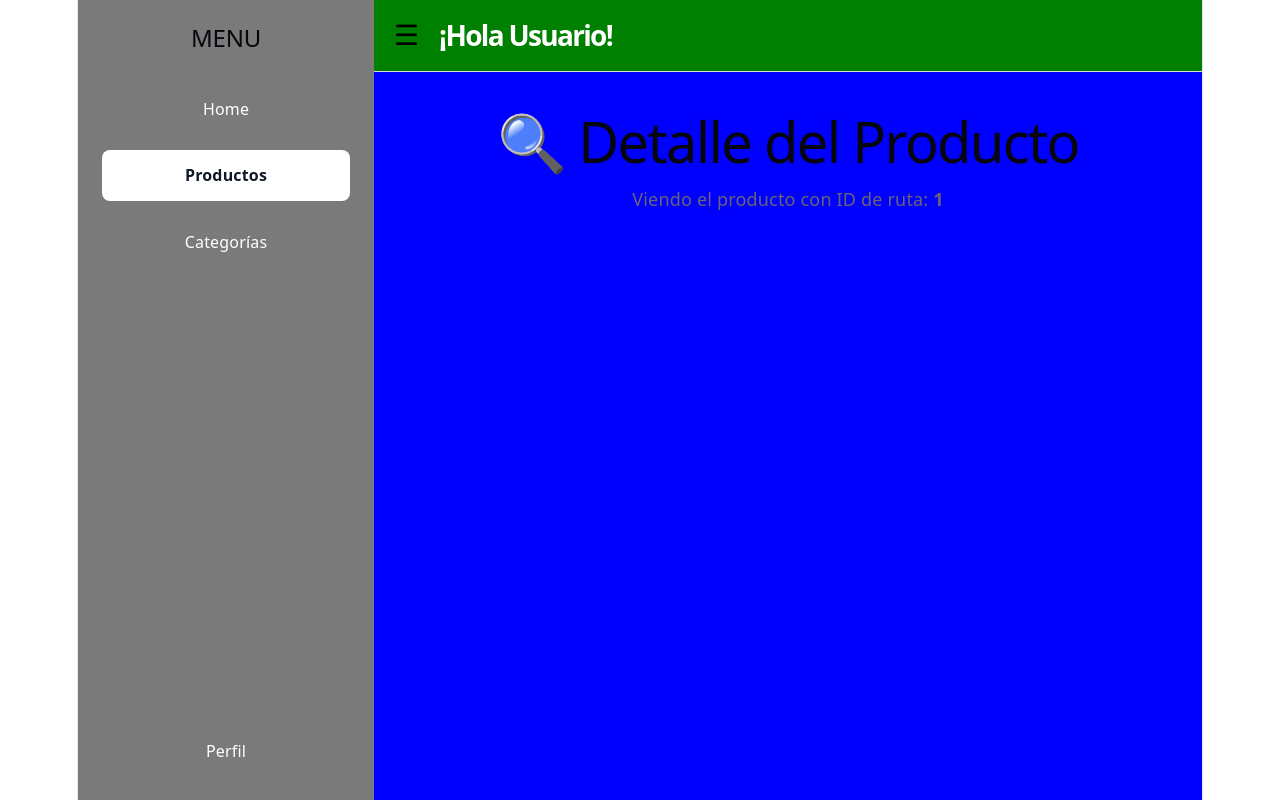
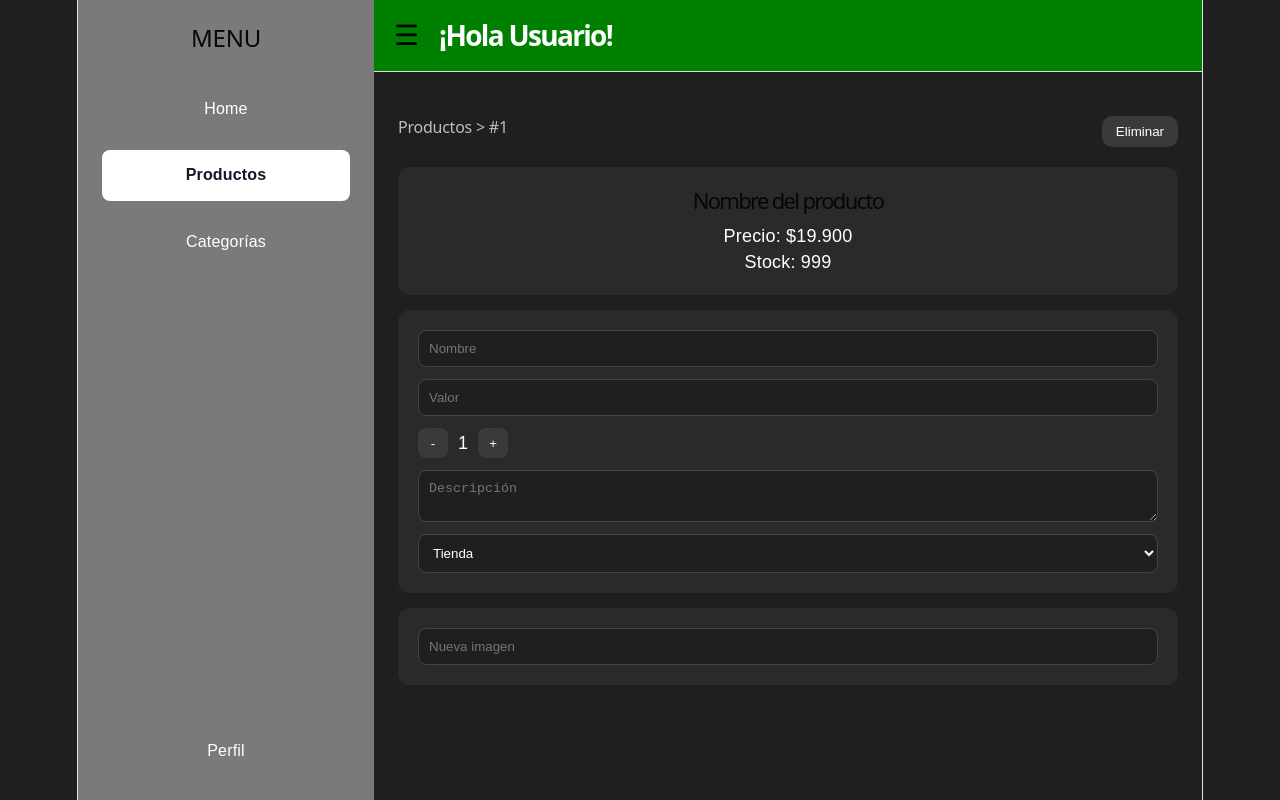
Before and after one commit to thomasss070/Dashboard_e-commerce, a React (Vite) app: page /products/1 in a window 1280 px wide. Built offline with nearby package versions, Linux system fonts and the light colour scheme.

Commit message:
user story 7

```diff
--- a/src/componets/Layout/Layout.css
+++ b/src/componets/Layout/Layout.css
@@ -112,7 +112,7 @@
 
   padding: 24px;
 
-  background: blue;
+  background: transparent;
 }
 
 /* ======================
--- a/src/componets/Layout/Layout.jsx
+++ b/src/componets/Layout/Layout.jsx
@@ -12,6 +12,7 @@ function Layout({ children, user }) {
 
   return (
     <div className="layout">
+
 
       {/* Overlay mobile */}
       {sidebarOpen && (
--- a/src/pages/products/productslist/productslist.css
+++ b/src/pages/products/productslist/productslist.css
@@ -0,0 +1,83 @@
+body {
+  margin: 0;
+  background: #1f1f1f;
+  color: white;
+  font-family: Arial, sans-serif;
+}
+
+/* CONTENEDOR GENERAL */
+.products-page {
+  max-width: 1000px;
+  margin: 0 auto;
+  padding: 20px;
+}
+
+/* HEADER */
+.products-header {
+  display: flex;
+  justify-content: space-between;
+  align-items: center;
+
+  margin-bottom: 20px;
+}
+
+.products-header h1 {
+  font-size: 22px;
+  margin: 0;
+}
+
+/* ACCIONES */
+.actions {
+  display: flex;
+  gap: 10px;
+}
+
+.actions input {
+  background: #2a2a2a;
+  border: 1px solid #444;
+  color: white;
+
+  padding: 8px 12px;
+  border-radius: 8px;
+  outline: none;
+}
+
+.actions button {
+  background: #3a3a3a;
+  border: none;
+  color: white;
+
+  padding: 8px 14px;
+  border-radius: 10px;
+  cursor: pointer;
+}
+
+/* LISTA */
+.products-list {
+  display: flex;
+  flex-direction: column;
+  gap: 10px;
+}
+
+/* CARD PRODUCTO */
+.product-card {
+  background: #2a2a2a;
+  padding: 15px;
+  border-radius: 12px;
+
+  display: flex;
+  justify-content: space-between;
+  align-items: center;
+
+  cursor: pointer;
+  transition: 0.2s;
+}
+
+.product-card:hover {
+  background: #333;
+}
+
+.product-card h3 {
+  margin: 0;
+  font-size: 16px;
+}
--- a/src/pages/products/productslist/productslist.jsx
+++ b/src/pages/products/productslist/productslist.jsx
@@ -1,11 +1,72 @@
-import React from 'react';
+import React, { useEffect, useState } from 'react';
+import { useNavigate } from 'react-router-dom';
 import './productslist.css';
 
 function ProductsList() {
+
+  const navigate = useNavigate();
+
+  const [products, setProducts] = useState([]);
+  const [search, setSearch] = useState("");
+
+  useEffect(() => {
+
+    const fakeProducts = [
+      { id: 1, name: "Remera Nike" },
+      { id: 2, name: "Zapatillas Adidas" },
+      { id: 3, name: "Campera North Face" }
+    ];
+
+    setProducts(fakeProducts);
+
+  }, []);
+
+  // 🔥 FILTRO BIEN HECHO (AQUÍ VA)
+  const filteredProducts = products.filter(product =>
+    product.name.toLowerCase().includes(search.toLowerCase())
+
+  );
+
   return (
-    <div>
-      <h1>📦 Lista de Productos</h1>
-      <p>Acá se mostrarán todos los productos en una tabla.</p>
+    <div className="products-page">
+
+      {/* HEADER */}
+      <div className="products-header">
+
+        <h1>Productos</h1>
+
+        <div className="actions">
+
+          <input
+            type="text"
+             placeholder="🔍"
+            value={search}
+            onChange={(e) => setSearch(e.target.value)}
+          />
+
+          <button onClick={() => navigate("/products/new")}>
+            Agregar Producto
+          </button>
+
+        </div>
+
+      </div>
+
+      {/* LISTA */}
+      <div className="products-list">
+
+        {filteredProducts.map(product => (
+          <div
+            key={product.id}
+            className="product-card"
+            onClick={() => navigate(`/products/${product.id}`)}
+          >
+            <h3>{product.name}</h3>
+          </div>
+        ))}
+
+      </div>
+
     </div>
   );
 }
--- a/src/pages/products/productsviews/productviews.css
+++ b/src/pages/products/productsviews/productviews.css
@@ -0,0 +1,98 @@
+body {
+  margin: 0;
+  background: #1f1f1f;
+  color: white;
+  font-family: Arial, sans-serif;
+}
+
+/* CONTENEDOR GENERAL */
+div {
+  box-sizing: border-box;
+}
+
+/* HEADER */
+.pv-header {
+  max-width: 900px;
+  margin: 20px auto;
+
+  display: flex;
+  justify-content: space-between;
+  align-items: center;
+}
+
+.pv-header h2 {
+  font-size: 16px;
+  color: #bdbdbd;
+  font-weight: 500;
+}
+
+.delete-btn {
+  background: #3a3a3a;
+  color: white;
+  border: none;
+  padding: 8px 14px;
+  border-radius: 10px;
+  cursor: pointer;
+}
+
+/* CARDS */
+.product-info,
+.form,
+.gallery {
+  max-width: 900px;
+  margin: 15px auto;
+  background: #2a2a2a;
+  border-radius: 12px;
+  padding: 20px;
+}
+
+/* PRODUCT INFO */
+.product-info h1 {
+  margin: 0 0 10px 0;
+  font-size: 22px;
+}
+
+/* FORM */
+.form {
+  display: flex;
+  flex-direction: column;
+  gap: 12px;
+}
+
+.form input,
+.form textarea,
+.form select {
+  background: #1f1f1f;
+  border: 1px solid #444;
+  color: white;
+  padding: 10px;
+  border-radius: 8px;
+  outline: none;
+}
+
+/* STOCK */
+.stock {
+  display: flex;
+  align-items: center;
+  gap: 10px;
+}
+
+.stock button {
+  width: 30px;
+  height: 30px;
+  border-radius: 8px;
+  border: none;
+  background: #3a3a3a;
+  color: white;
+  cursor: pointer;
+}
+
+/* GALLERY */
+.gallery input {
+  width: 100%;
+  background: #1f1f1f;
+  border: 1px solid #444;
+  color: white;
+  padding: 10px;
+  border-radius: 8px;
+}
--- a/src/pages/products/productsviews/productviews.jsx
+++ b/src/pages/products/productsviews/productviews.jsx
@@ -1,14 +1,61 @@
 import React from 'react';
-import { useParams } from 'react-router-dom';
+import { useParams, useNavigate } from 'react-router-dom';
 import './productviews.css';
 
 function ProductView() {
+
   const { id } = useParams();
+  const navigate = useNavigate();
 
   return (
     <div>
-      <h1>🔍 Detalle del Producto</h1>
-      <p>Viendo el producto con ID de ruta: <strong>{id}</strong></p>
+
+      {/* HEADER */}
+      <div className="pv-header">
+
+        <h2>Productos &gt; #{id}</h2>
+
+        <button
+          className="delete-btn"
+          onClick={() => navigate("/products")}
+        >
+          Eliminar
+        </button>
+
+      </div>
+
+      {/* INFO PRODUCTO */}
+      <div className="product-info">
+        <h1>Nombre del producto</h1>
+        <p>Precio: $19.900</p>
+        <p>Stock: 999</p>
+      </div>
+
+      {/* FORM */}
+      <div className="form">
+
+        <input placeholder="Nombre" />
+        <input placeholder="Valor" />
+
+        <div className="stock">
+          <button>-</button>
+          <span>1</span>
+          <button>+</button>
+        </div>
+
+        <textarea placeholder="Descripción" />
+
+        <select>
+          <option>Tienda</option>
+        </select>
+
+      </div>
+
+      {/* GALERÍA */}
+      <div className="gallery">
+        <input placeholder="Nueva imagen" />
+      </div>
+
     </div>
   );
 }
```
